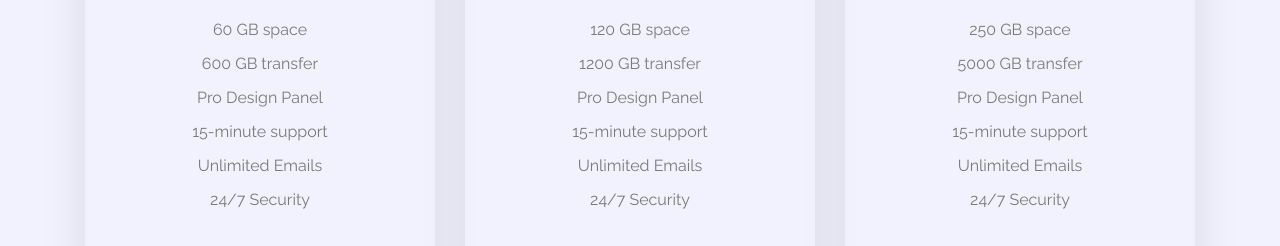
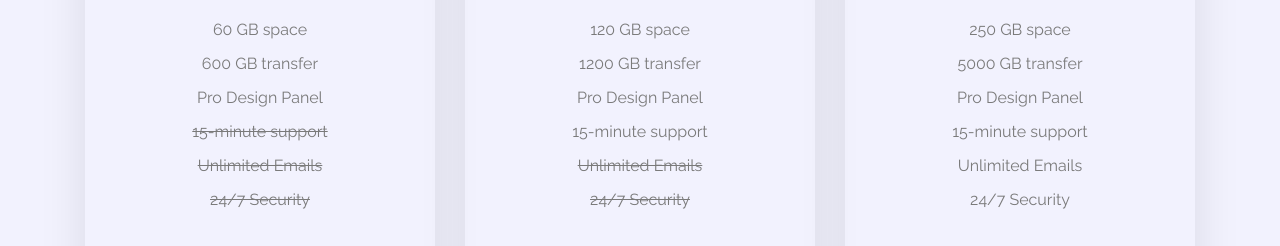
Before and after one commit to albert2704/Mini-Project, a plain HTML site: page index.html in a window 1280 px wide. Shown: the part 3740-3986 px from the top of the page. Drawn offline with Linux system fonts and the light colour scheme.

Commit message:
plans-update

```diff
--- a/assets/css/styles.css
+++ b/assets/css/styles.css
@@ -401,6 +401,9 @@ header #Home {
 .plans__box .box__list li {
     margin-bottom: 10px;
 }
+.plans .delete {
+    text-decoration: line-through !important;
+}
 .plans__box .box__btn {
     font-size: 14px;
     display: inline-block;
```
